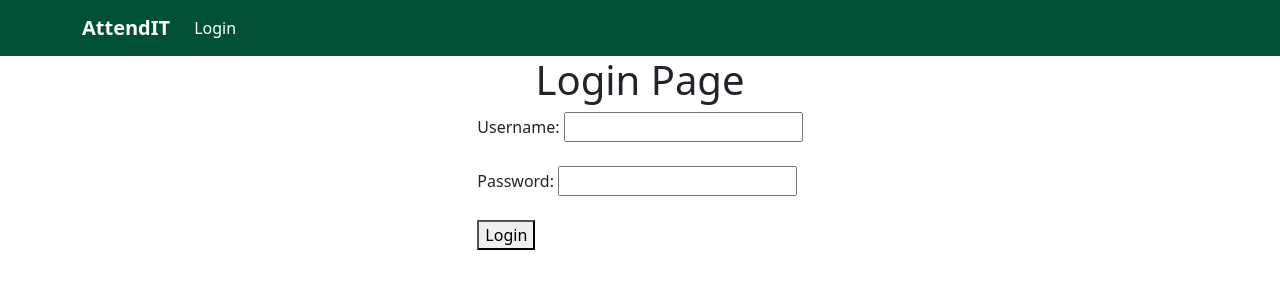
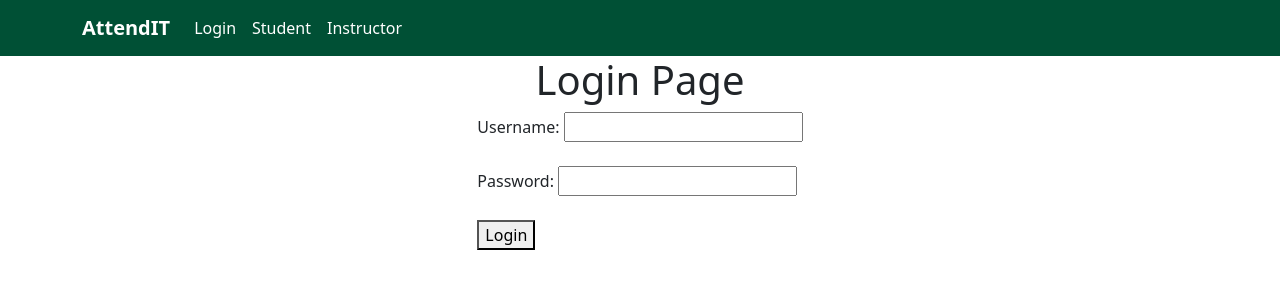
Before and after one commit to jacoblebo/AttendIT, a Flask app: page / in a window 1280 px wide. Shown: the top 300 px of the page. Run offline with Flask 3, Linux system fonts and the light colour scheme.

Commit message:
Added a way to get to the instructor dashbaord (temp)

```diff
--- a/app.py
+++ b/app.py
@@ -27,7 +27,7 @@ def student_dashboard():
 
 @app.route('/instructor_dashboard', methods=['POST', 'GET'])
 def instructor_dashboard():
-    return render_template('intructor_dashboard.html')
+    return render_template('instructor_dashboard.html')
 
 
 if __name__ == "__main__":
--- a/controllers/auth_controller.py
+++ b/controllers/auth_controller.py
@@ -6,3 +6,7 @@ auth = Blueprint('auth', __name__)
 @auth.route("/student_dashboard")
 def student_dashboard():
     return render_template('student_dashboard.html')
+
+@auth.route("/instructor_dashboard")
+def instructor_dashboard():
+    return render_template('instructor_dashboard.html')
--- a/templates/instructor_dashboard.html
+++ b/templates/instructor_dashboard.html
@@ -1,4 +1,4 @@
-<!-- /templates/instructor_dash.html -->
+<!-- /templates/instructor_dashboard.html -->
 {% extends 'layout.html' %}
 
 {% block content %}
--- a/templates/layout.html
+++ b/templates/layout.html
@@ -28,6 +28,12 @@
                     <li class="nav-item">
                         <a class="nav-link" href="/">Login</a>
                     </li>
+                    <li class="nav-item">
+                        <a class="nav-link" href="/student_dashboard">Student</a>
+                    </li>
+                    <li class="nav-item">
+                        <a class="nav-link" href="/instructor_dashboard">Instructor</a>
+                    </li>
                 </ul>
             </div>
         </div>
```
